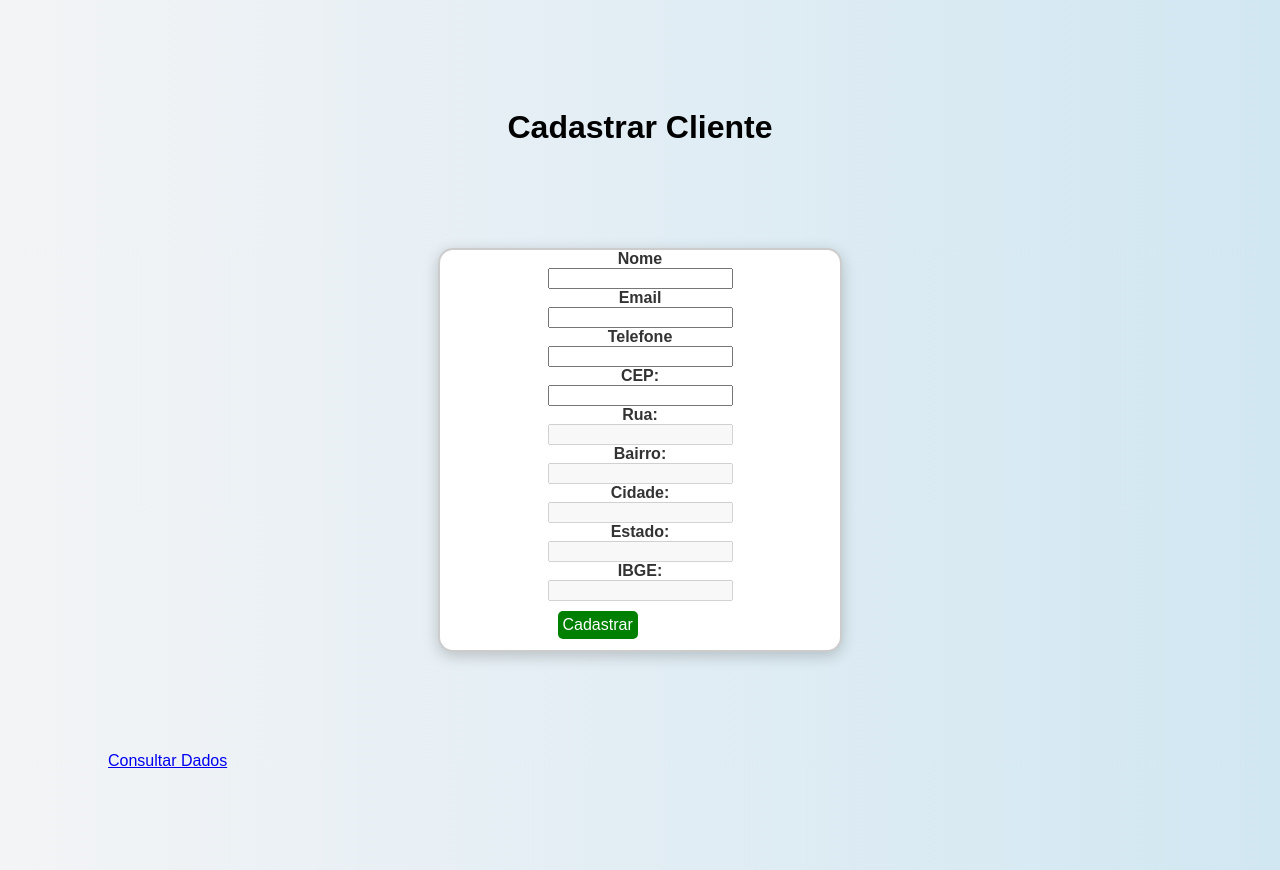
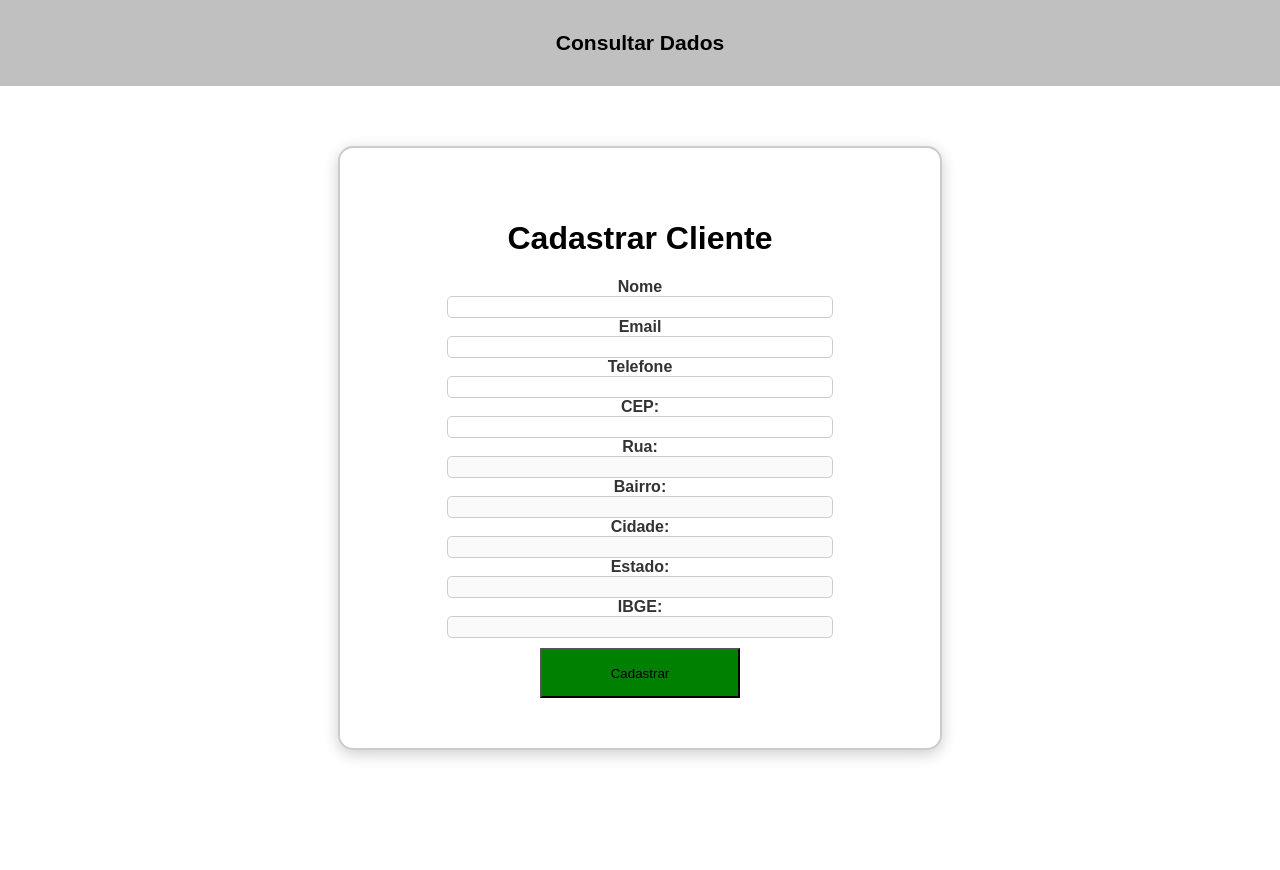
Before and after one commit to kauanveber/API_CEP, a plain HTML site: page api_cep/index.html in a window 1280 px wide. After the commit the page ends 800 px from the top, so only its background shows below. Drawn offline with Linux system fonts and the light colour scheme.

Commit message:
Finalizado

```diff
--- a/api_cep/index.html
+++ b/api_cep/index.html
@@ -9,11 +9,14 @@
 </head>
 
 <body>
-    <div style="display: flex;justify-content: center;padding: 80px;">
+    <div class="menu">
+        <h3><a href="consultarDados.html" >Consultar Dados</a></h1>
+    </div>
+
+
+        <div class="container">
+
                 <h1>Cadastrar Cliente</h1>
-    </div>
-    <div style="display: flex; align-items: center;justify-content: center;">
-    <div class="container">
 
             <form>
                 <label>Nome</label>
@@ -23,42 +26,26 @@
                 <label>Telefone</label>
                 <input type="text" id="telefone" />
                 <label>CEP:
+
                     <div class="container1">
                         <input name="cep" type="text" id="cep" onblur="loadLogradouro(this.value)" />
-            </div>
-        </label>
                         <label>Rua:
-            <div class="container1">
                                 <input type="text" id="logradouro" required disabled />
-            </div>
-        </label>
                                 <label>Bairro:
-            <div class="container1">
                                     <input type="text" id="bairro" required disabled />
-            </div>
-        </label>
                                 <label>Cidade:
-            <div class="container1">
                                         <input type="text" id="cidade" required disabled />
-            </div>
-        </label>
                                 <label>Estado:
-            <div class="container1">
                                         <input type="text" id="uf" required disabled />
-            </div>
-        </label>
                                 <label>IBGE:
-            <div class="container1">
                                         <input type="text" id="ibge" required disabled />
-            </div>
-        </label>
-        <button type="button" onclick="validarCadastro()" style="background-color: green; margin: 10px; padding: 5px;">Cadastrar</button>
+                                <button type="button" class="button" onclick="validarCadastro()">Cadastrar</button>
             </form>
 
         </div>
-</div>
 
-<a href="consultarDados.html" style="display: flex; margin: 100px;">Consultar Dados</a>
+
+
     <script src="script.js"></script>
 </body>
 
--- a/api_cep/script.js
+++ b/api_cep/script.js
@@ -1,83 +1,87 @@
 function validarCadastro() {
-    const nome = document.getElementById('nome').value.trim();
-    const email = document.getElementById('email').value.trim();
-    const telefone = document.getElementById('telefone').value.trim();
-    const cep = document.getElementById('cep').value.trim();
-    const logradouro = document.getElementById('logradouro').value.trim();
-    const bairro = document.getElementById('bairro').value.trim();
-    const cidade = document.getElementById('cidade').value.trim();
-    const uf = document.getElementById('uf').value.trim();
-    const ibge = document.getElementById('ibge').value.trim();
+    const nome = document.getElementById('nome').value.trim()
+    const email = document.getElementById('email').value.trim()
+    const telefone = document.getElementById('telefone').value.trim()
+    const cep = document.getElementById('cep').value.trim()
+    const logradouro = document.getElementById('logradouro').value.trim()
+    const bairro = document.getElementById('bairro').value.trim()
+    const cidade = document.getElementById('cidade').value.trim()
+    const uf = document.getElementById('uf').value.trim()
+    const ibge = document.getElementById('ibge').value.trim()
 
 
     if (!nome) {
-        alert('Por favor, preencha o campo Nome.');
-        document.getElementById("nome").focus();
-        return;
+        alert('Por favor, preencha o campo Nome.')
+        document.getElementById("nome").focus()
+        return
     }
     if (!email) {
-        alert('Por favor, preencha o campo Email.');
-        document.getElementById("email").focus();
-        return;
+        alert('Por favor, preencha o campo Email.')
+        document.getElementById("email").focus()
+        return
     }
     if (!telefone) {
-        alert('Por favor, preencha o campo Telefone.');
-        document.getElementById("telefone").focus();
-        return;
+        alert('Por favor, preencha o campo Telefone.')
+        document.getElementById("telefone").focus()
+        return
     }
     if (!cep) {
-        alert('Por favor, preencha o campo CEP.');
-        document.getElementById("cep").focus();
-        return;
+        alert('Por favor, preencha o campo CEP.')
+        document.getElementById("cep").focus()
+        return
     }
 
 
-    let usuarios = JSON.parse(localStorage.getItem("usuarios")) || [];
+    let usuarios = JSON.parse(localStorage.getItem("usuarios")) || []
 
 
-    usuarios.push({ nome, email, telefone, cep, logradouro, bairro, cidade, uf, ibge });
+    usuarios.push({ nome, email, telefone, cep, logradouro, bairro, cidade, uf, ibge })
 
 
-    localStorage.setItem("usuarios", JSON.stringify(usuarios));
+    localStorage.setItem("usuarios", JSON.stringify(usuarios))
 
-    alert('Cadastro realizado com sucesso!');
+    alert('Cadastro realizado com sucesso!')
 }
 
 function loadLogradouro(cep) {
     if (!cep) {
-        erro("CEP não informado. Digite um CEP.");
-        return;
+        erro("CEP não informado. Digite um CEP.")
+        return
     }
     if (!/^\d{8}$/.test(cep)) {
-        erro("O CEP deve conter 8 dígitos.");
-        return;
+        erro("O CEP deve conter 8 dígitos.")
+        return
     }
 
     fetch(`https://viacep.com.br/ws/${cep}/json`)
         .then(response => response.json())
         .then(dados => {
             if (dados.erro) {
-                erro("CEP não encontrado.");
+                erro("CEP não encontrado.")
             } else {
-                preencherCampos(dados);
+                preencherCampos(dados)
             }
         })
         .catch(() => {
-            erro("Erro ao buscar o CEP. Tente novamente mais tarde.");
-        });
+            erro("Erro ao buscar o CEP. Tente novamente mais tarde.")
+        })
 }
 
 function preencherCampos(dados) {
-    document.getElementById("logradouro").value = dados.logradouro;
-    document.getElementById("bairro").value = dados.bairro;
-    document.getElementById("cidade").value = dados.localidade;
-    document.getElementById("uf").value = dados.uf;
-    document.getElementById("ibge").value = dados.ibge;
+    document.getElementById("logradouro").value = dados.logradouro
+    document.getElementById("bairro").value = dados.bairro
+    document.getElementById("cidade").value = dados.localidade
+    document.getElementById("uf").value = dados.uf
+    document.getElementById("ibge").value = dados.ibge
 }
 document.addEventListener("DOMContentLoaded", function () {
-    let usuarios = JSON.parse(localStorage.getItem("usuarios")) || [];
 
     let tabelaBody = document.querySelector("#tabelaUsuarios tbody");
+    if (!tabelaBody) {
+        return;
+    }
+
+    let usuarios = JSON.parse(localStorage.getItem("usuarios")) || [];
 
     if (usuarios.length === 0) {
         tabelaBody.innerHTML = `<tr><td colspan="10" style="text-align: center;">Nenhum dado encontrado.</td></tr>`;
@@ -108,12 +112,12 @@ document.addEventListener("DOMContentLoaded", function () {
 
 
 function editarUsuario(index, campo, valor) {
-    let usuarios = JSON.parse(localStorage.getItem("usuarios")) || [];
+    let usuarios = JSON.parse(localStorage.getItem("usuarios")) || []
     usuarios[index][campo] = valor;
-    localStorage.setItem("usuarios", JSON.stringify(usuarios));
+    localStorage.setItem("usuarios", JSON.stringify(usuarios))
 }
 
-o
+
 function excluirUsuario(index) {
     let usuarios = JSON.parse(localStorage.getItem("usuarios")) || [];
 
--- a/api_cep/style.css
+++ b/api_cep/style.css
@@ -1,14 +1,21 @@
 body {
-
-
-    background: linear-gradient(to right, #f3f4f6, #d1e7f2);
+    margin: auto;
+    display: flex;
+    flex-direction: column;
+    justify-content: center;
+    align-items: center;
+    background: white;
     font-family: 'Arial', sans-serif;
 }
 
+
 .container {
-
-    width: 400px;
-    height: 400px;
+    display: flex;
+    flex-direction: column;
+    align-items: center;
+    justify-content: center;
+    width: 600px;
+    height: 600px;
     display: flex;
     justify-content: center;
     align-items: center;
@@ -17,7 +24,16 @@ body {
     border-radius: 15px;
     box-shadow: 0 4px 15px rgba(0, 0, 0, 0.2);
     transition: all 0.3s ease;
+    margin-top: 60px;
+
 }
+.container input {
+    width: 380px;
+    height: 18px;
+    border: 1px solid #ccc;
+    border-radius: 5px;
+}
+
 
 
 
@@ -28,77 +44,25 @@ label {
     color: #333;
     font-size: 16px;
     font-weight: 600;
+
 }
-table {
-    width: 90%;
-    max-width: 1200px;
-    margin: 20px auto;
-    border-collapse: collapse;
-    background-color: white;
-    box-shadow: 0px 4px 10px rgba(0, 0, 0, 0.1);
-    border-radius: 10px;
-    overflow: hidden;
+.menu{
+    display: flex;
+    justify-content: center;
+    width: 100%;
+    padding: 10px 20px;
+    background-color: silver;
+    color: white;
+    font-size: 18px;
 }
-
-
-thead {
-    background-color: #4CAF50;
-    color: white;
-    font-weight: bold;
+.button{
+    margin-top: 10px;
+    width: 200px;
+    height: 50px;
+    background-color: green;
+    cursor: pointer;
 }
-
-th, td {
-    padding: 12px;
-    text-align: center;
-    border-bottom: 1px solid #ddd;
+h3 a {
+    text-decoration: none;
+    color: black;
 }
-
-
-tbody tr:hover {
-    background-color: #f5f5f5;
-    transition: 0.3s;
-}
-
-
-button {
-    background-color: #d9534f;
-    color: white;
-    border: none;
-    padding: 10px 20px;
-    cursor: pointer;
-    font-size: 16px;
-    border-radius: 5px;
-}
-
-button:hover {
-    background-color: #c9302c;
-}
-
-.btn-editar {
-    background-color: #f0ad4e;
-    color: white;
-    border: none;
-    padding: 5px 10px;
-    cursor: pointer;
-    font-size: 14px;
-    border-radius: 5px;
-    margin-right: 5px;
-}
-
-.btn-editar:hover {
-    background-color: #ec971f;
-}
-
-.btn-excluir {
-    background-color: #d9534f;
-    color: white;
-    border: none;
-    padding: 5px 10px;
-    cursor: pointer;
-    font-size: 14px;
-    border-radius: 5px;
-}
-
-.btn-excluir:hover {
-    background-color: #c9302c;
-}
--- /dev/null
+++ b/api_cep/style2.css
@@ -0,0 +1,87 @@
+.menu{
+    display: flex;
+    justify-content: center;
+    align-items: center;
+    padding: 10px 20px;
+    background-color: silver;
+    color: white;
+    font-size: 18px;
+}
+.btn-excluir:hover {
+    background-color: #c9302c;
+}
+.btn-excluir:hover {
+    background-color: #c9302c;
+}
+.btn-excluir:hover {
+    background-color: #c9302c;
+}
+.btn-excluir {
+    background-color: #d9534f;
+    color: white;
+    border: none;
+    padding: 5px 10px;
+    cursor: pointer;
+    font-size: 14px;
+    border-radius: 5px;
+}
+.btn-editar:hover {
+    background-color: #ec971f;
+}
+.btn-editar {
+    background-color: #f0ad4e;
+    color: white;
+    border: none;
+    padding: 5px 10px;
+    cursor: pointer;
+    font-size: 14px;
+    border-radius: 5px;
+    margin-right: 5px;
+}
+button:hover {
+    background-color: #c9302c;
+}
+button {
+    background-color: #d9534f;
+    color: white;
+    border: none;
+    padding: 10px 20px;
+    cursor: pointer;
+    font-size: 16px;
+    border-radius: 5px;
+}
+tbody tr:hover {
+    background-color: #f5f5f5;
+    transition: 0.3s;
+}
+table {
+    width: 90%;
+    max-width: 1200px;
+    margin: 20px auto;
+    border-collapse: collapse;
+    background-color: white;
+    box-shadow: 0px 4px 10px rgba(0, 0, 0, 0.1);
+    border-radius: 10px;
+    overflow: hidden;
+}
+
+
+thead {
+    background-color: #4CAF50;
+    color: white;
+    font-weight: bold;
+
+}
+
+th, td {
+    padding: 12px;
+    text-align: center;
+    border-bottom: 1px solid #ddd;
+}
+th{
+    width: 1000px;
+}
+h3 a {
+    text-decoration: none;
+    color: black;
+}
```
Also changed, not shown: api_cep/consultarDados.html (+5 -2 lines). Lines whose indentation alone changed are shown as unchanged.
